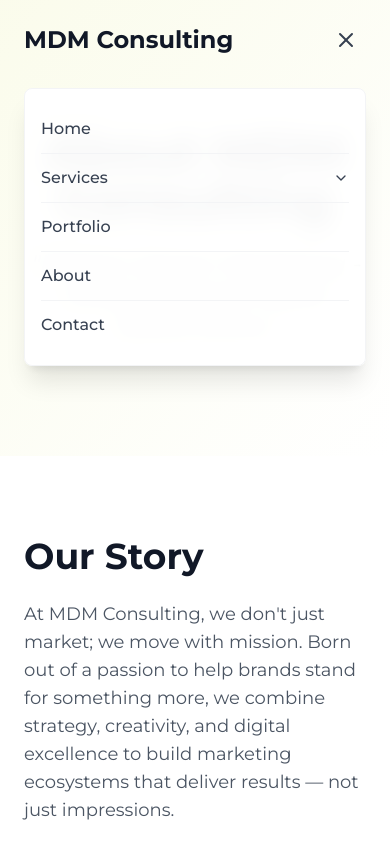
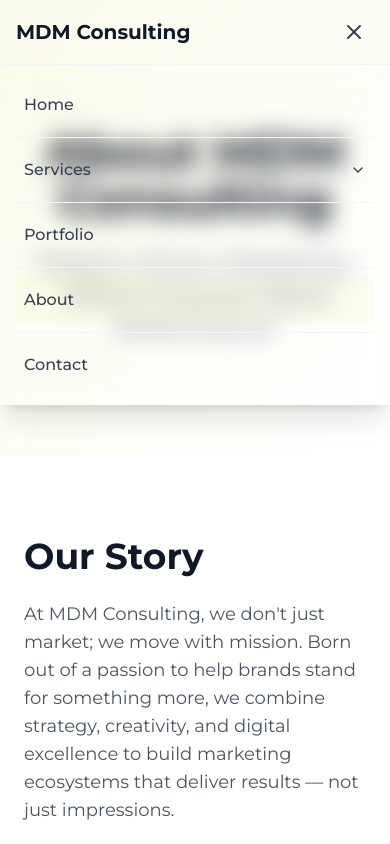
Before and after one commit to RITESH-CHAUHAN2005/mdm, a React (Vite) app: page /about in a window 390 px wide. Both pictures are taken after a click on the button "Toggle mobile menu". Shown: the top 844 px of the page. Built offline with nearby package versions, Linux system fonts and the light colour scheme.

Commit message:
Fix: Mobile responsiveness for service dropdown
Ensures the service dropdown and its sub-options are responsive on mobile devices.

```diff
--- a/src/components/Navigation.tsx
+++ b/src/components/Navigation.tsx
@@ -69,10 +69,10 @@ const Navigation = () => {
     <nav className={`fixed top-0 left-0 right-0 z-50 transition-all duration-300 ${
       isScrolled ? 'bg-white/95 backdrop-blur-md shadow-lg' : 'bg-transparent'
     }`}>
-      <div className="max-w-7xl mx-auto px-6 lg:px-8">
-        <div className="flex justify-between items-center h-20">
+      <div className="max-w-7xl mx-auto px-4 sm:px-6 lg:px-8">
+        <div className="flex justify-between items-center h-16 sm:h-20">
           {/* Logo */}
-          <Link to="/" onClick={closeAllMenus} className="font-bold text-2xl text-gray-900 hover:text-[#d4df42] transition-colors">
+          <Link to="/" onClick={closeAllMenus} className="font-bold text-xl sm:text-2xl text-gray-900 hover:text-[#d4df42] transition-colors">
             MDM Consulting
           </Link>
 
@@ -133,7 +133,8 @@ const Navigation = () => {
           {/* Mobile Menu Button */}
           <button
             onClick={() => setIsMobileMenuOpen(!isMobileMenuOpen)}
-            className="md:hidden p-2 text-gray-700 hover:text-[#d4df42] transition-colors"
+            className="md:hidden p-2 text-gray-700 hover:text-[#d4df42] transition-colors rounded-md"
+            aria-label="Toggle mobile menu"
           >
             {isMobileMenuOpen ? <X className="h-6 w-6" /> : <Menu className="h-6 w-6" />}
           </button>
@@ -141,29 +142,34 @@ const Navigation = () => {
 
         {/* Mobile Menu */}
         {isMobileMenuOpen && (
-          <div className="md:hidden bg-white/95 backdrop-blur-md rounded-lg mt-2 p-4 shadow-xl border border-gray-100 animate-in slide-in-from-top-2 duration-200">
+          <div className="md:hidden absolute top-full left-0 right-0 bg-white/98 backdrop-blur-md shadow-xl border-t border-gray-100 max-h-[80vh] overflow-y-auto">
+            <div className="px-4 py-4 space-y-2">
               {menuItems.map((item) => (
-              <div key={item.name} className="border-b border-gray-100 last:border-b-0">
+                <div key={item.name} className="border-b border-gray-100 last:border-b-0 pb-2 last:pb-0">
                   {item.dropdownItems ? (
-                  <>
+                    <div>
                       <button
                         onClick={() => handleDropdownToggle(item.name)}
-                      className="flex items-center justify-between w-full py-3 text-gray-700 hover:text-[#d4df42] font-medium transition-colors"
+                        className={`flex items-center justify-between w-full py-3 px-2 text-left text-gray-700 hover:text-[#d4df42] font-medium transition-colors rounded-md hover:bg-gray-50 ${
+                          item.dropdownItems.some(subItem => location.pathname === subItem.path) ? 'text-[#d4df42] bg-[#d4df42]/5' : ''
+                        }`}
                       >
-                      {item.name}
+                        <span>{item.name}</span>
                         <ChevronDown className={`h-4 w-4 transition-transform duration-200 ${
                           activeDropdown === item.name ? 'rotate-180' : ''
                         }`} />
                       </button>
+
+                      {/* Mobile Dropdown Items */}
                       {activeDropdown === item.name && (
-                      <div className="pb-2 animate-in slide-in-from-top-1 duration-200">
+                        <div className="mt-2 ml-4 space-y-1 animate-in slide-in-from-top-1 duration-200">
                           {item.dropdownItems.map((subItem) => (
                             <Link
                               key={subItem.name}
                               to={subItem.path}
                               onClick={closeAllMenus}
-                            className={`block py-2 pl-4 text-gray-600 hover:text-[#d4df42] transition-colors ${
-                              location.pathname === subItem.path ? 'text-[#d4df42]' : ''
+                              className={`block py-2 px-3 text-sm text-gray-600 hover:text-[#d4df42] hover:bg-[#d4df42]/5 transition-colors rounded-md ${
+                                location.pathname === subItem.path ? 'text-[#d4df42] bg-[#d4df42]/10 font-medium' : ''
                               }`}
                             >
                               {subItem.name}
@@ -171,13 +177,13 @@ const Navigation = () => {
                           ))}
                         </div>
                       )}
-                  </>
+                    </div>
                   ) : (
                     <Link
                       to={item.path!}
                       onClick={closeAllMenus}
-                    className={`block py-3 text-gray-700 hover:text-[#d4df42] font-medium transition-colors ${
-                      location.pathname === item.path ? 'text-[#d4df42]' : ''
+                      className={`block py-3 px-2 text-gray-700 hover:text-[#d4df42] font-medium transition-colors rounded-md hover:bg-gray-50 ${
+                        location.pathname === item.path ? 'text-[#d4df42] bg-[#d4df42]/5' : ''
                       }`}
                     >
                       {item.name}
@@ -186,6 +192,7 @@ const Navigation = () => {
                 </div>
               ))}
             </div>
+          </div>
         )}
       </div>
     </nav>
```
Lines whose indentation alone changed are shown as unchanged.
